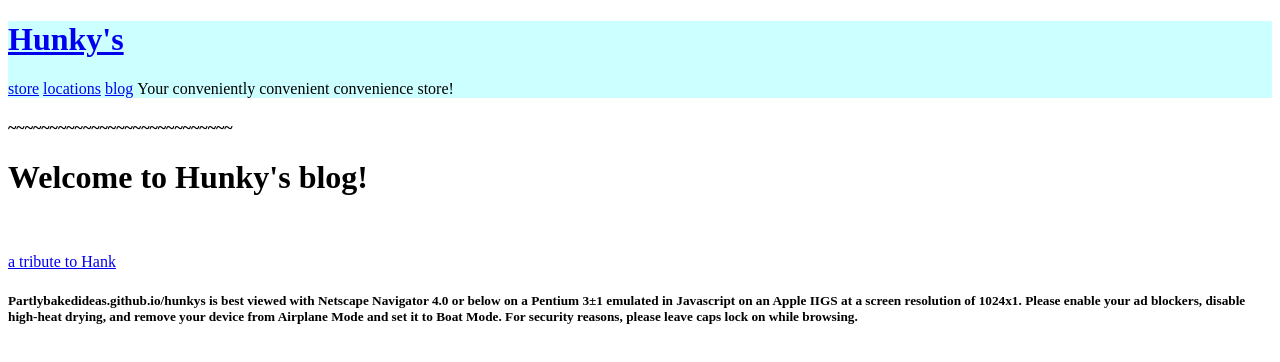
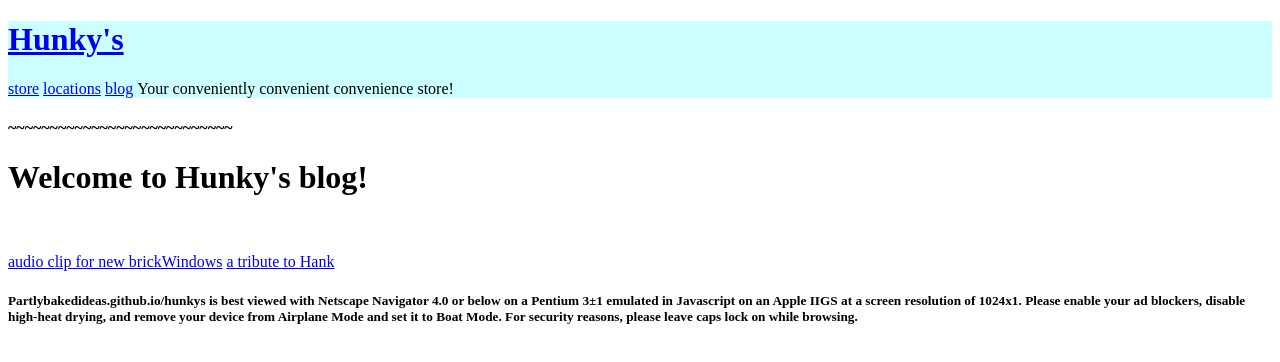
Before and after one commit to partlybakedideas/hunkys, a plain HTML site: page blog.html in a window 1280 px wide. Drawn offline with Linux system fonts and the light colour scheme.

Commit message:
update blog

```diff
--- a/blog.html
+++ b/blog.html
@@ -37,6 +37,7 @@
     </div>
     <h1>Welcome to Hunky's blog!</h1>
     <br><br>
+        <a href="https://github.com/partlybakedideas/hunkys/blob/master/Asia,%20Santa,%20Hunky%E2%80%99s%20underpaid%20employee.m4a?raw=true">audio clip for new brickWindows</a>
     <a href="https://raw.githubusercontent.com/partlybakedideas/hunkys/master/atributetohank.txt">a tribute to Hank</a>
   <h5>Partlybakedideas.github.io/hunkys is best viewed with Netscape Navigator 4.0 or below on a Pentium 3±1 emulated in Javascript on an Apple IIGS
 at a screen resolution of 1024x1. Please enable your ad blockers, disable high-heat drying, and remove your device
```
